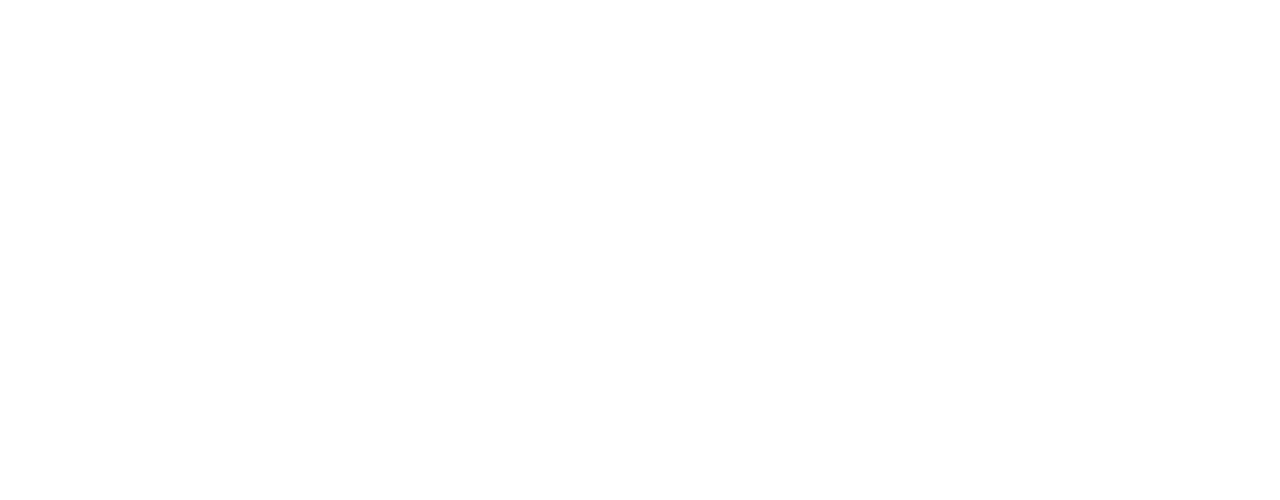
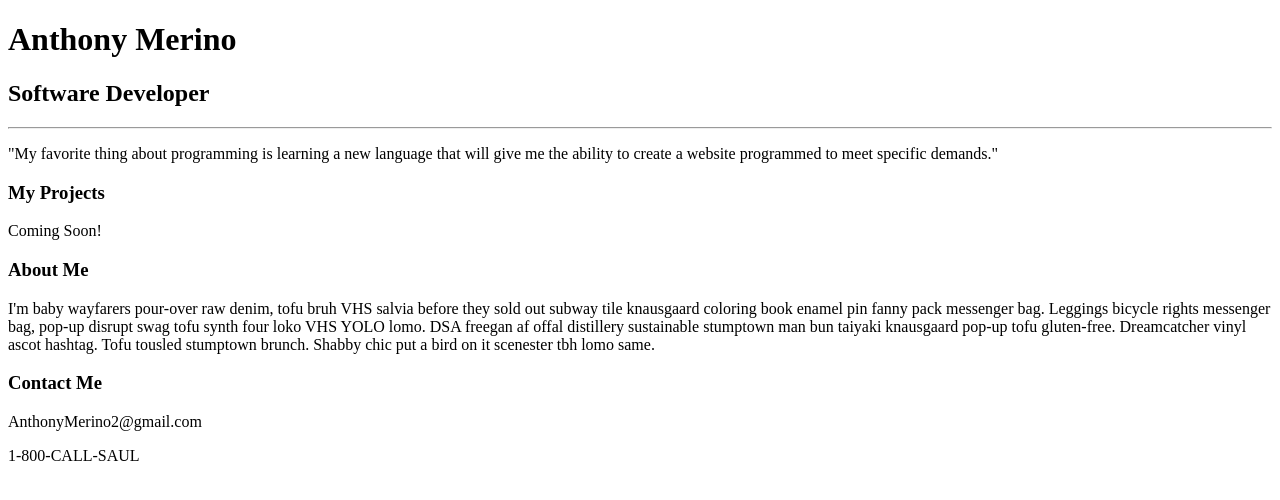
Before and after one commit to anthonymerino2/NYU-Profile, a plain HTML site: page index.html in a window 1280 px wide. Drawn offline with Linux system fonts and the light colour scheme.

Commit message:
Second Edit

```diff
--- a/index.html
+++ b/index.html
@@ -3,9 +3,26 @@
   <head>
 	<meta charset="utf-8">
 	<meta name="viewport" content="width=device-width">
-	<title>repl.it</title>
+	<title>Anthony's Coding Portfolio</title>
   </head>
   <body>
+<div>
+    <h1>Anthony Merino </h1>
+    <h2>Software Developer</h2>
+    <hr>
+    <p> "My favorite thing about programming is learning a new language
+        that will give me the ability to create a website programmed to meet specific demands."
+    </p>
+    <h3>My Projects</h3>
+    <p>Coming Soon!</p>
+    <h3>About Me</h3>
+    <p>I'm baby wayfarers pour-over raw denim, tofu bruh VHS salvia before they sold out subway tile knausgaard coloring book enamel pin fanny pack messenger bag. Leggings bicycle rights messenger bag, pop-up disrupt swag tofu synth four loko VHS YOLO lomo. DSA freegan af offal distillery sustainable stumptown man bun taiyaki knausgaard pop-up tofu gluten-free. Dreamcatcher vinyl ascot hashtag. Tofu tousled stumptown brunch. Shabby chic put a bird on it scenester tbh lomo same.</p>
+    <h3>Contact Me </h3>
+    <p>AnthonyMerino2@gmail.com</p>
+    <p>1-800-CALL-SAUL</p>
+</div>
+
+
 	<!--
 	  Directions:
 		1. Create a DIV element to contain the page content.
```
